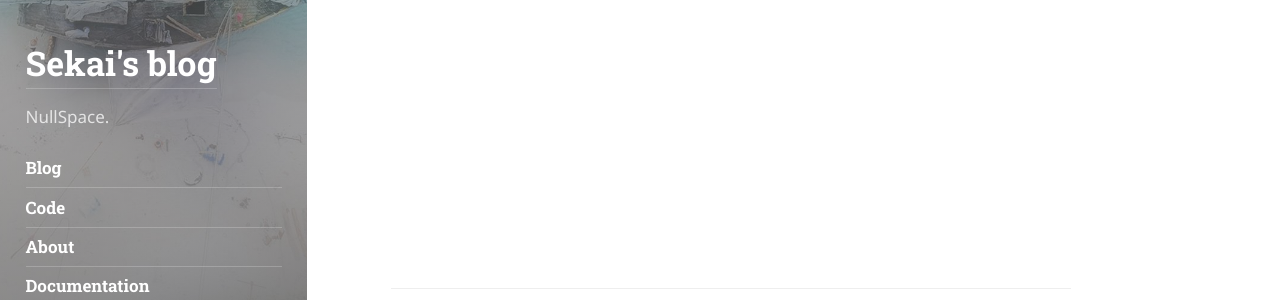
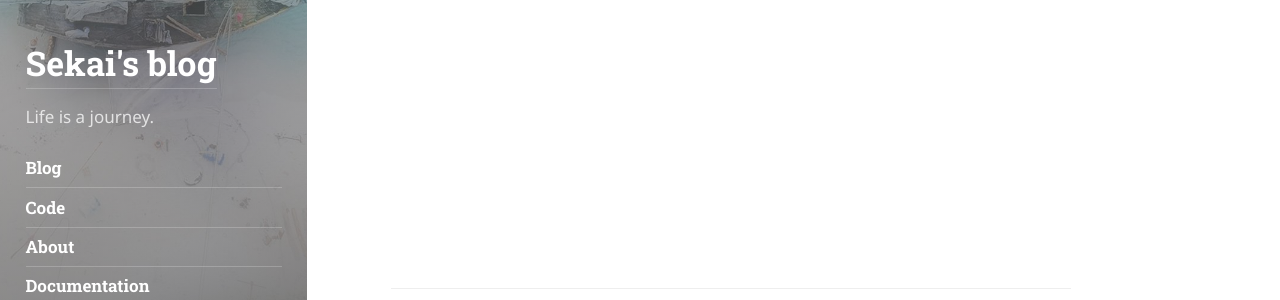
Before and after one commit to SekaiGao/SekaiGao.github.io, a Jekyll site: the page built from index.html, in a window 1280 px wide. Shown: the part 492-792 px from the top of the page. Built offline with Jekyll 4.4.1, drawn with Linux system fonts in a browser that asks for light colours; some web fonts are replaced; the list of posts is cut into pages by our own code.

Commit message:
Update _config.yml

```diff
--- a/_config.yml
+++ b/_config.yml
@@ -33,13 +33,13 @@ description:           >
 
 # A shorter description for the sidebar.
 tagline:               >
-  NullSpace.
+  Life is a journey.
 
 # A list of keywords for your blog
 keywords:              [C++,python,Java]
 
 # Used by jekyll-seo-tag...
-logo:                  /assets/icons/RUC.PNG
+logo:                  /assets/icons/RUC.png
 
 # This should be the same author as first entry in `_data/authors.yml`.
 # Duplication is necessary due to the `jekyll-feed`, `jekyll-seo-tag` plugin.
```
